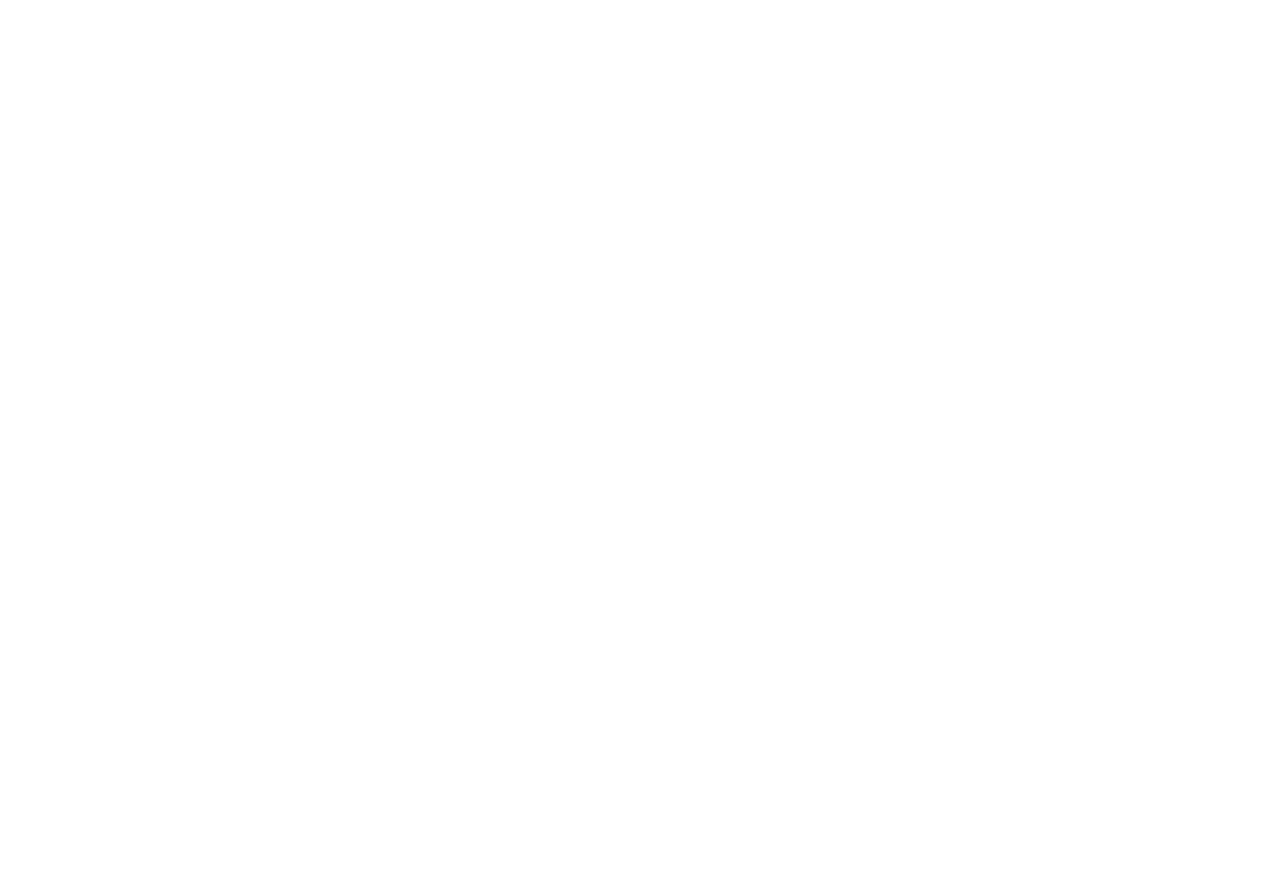
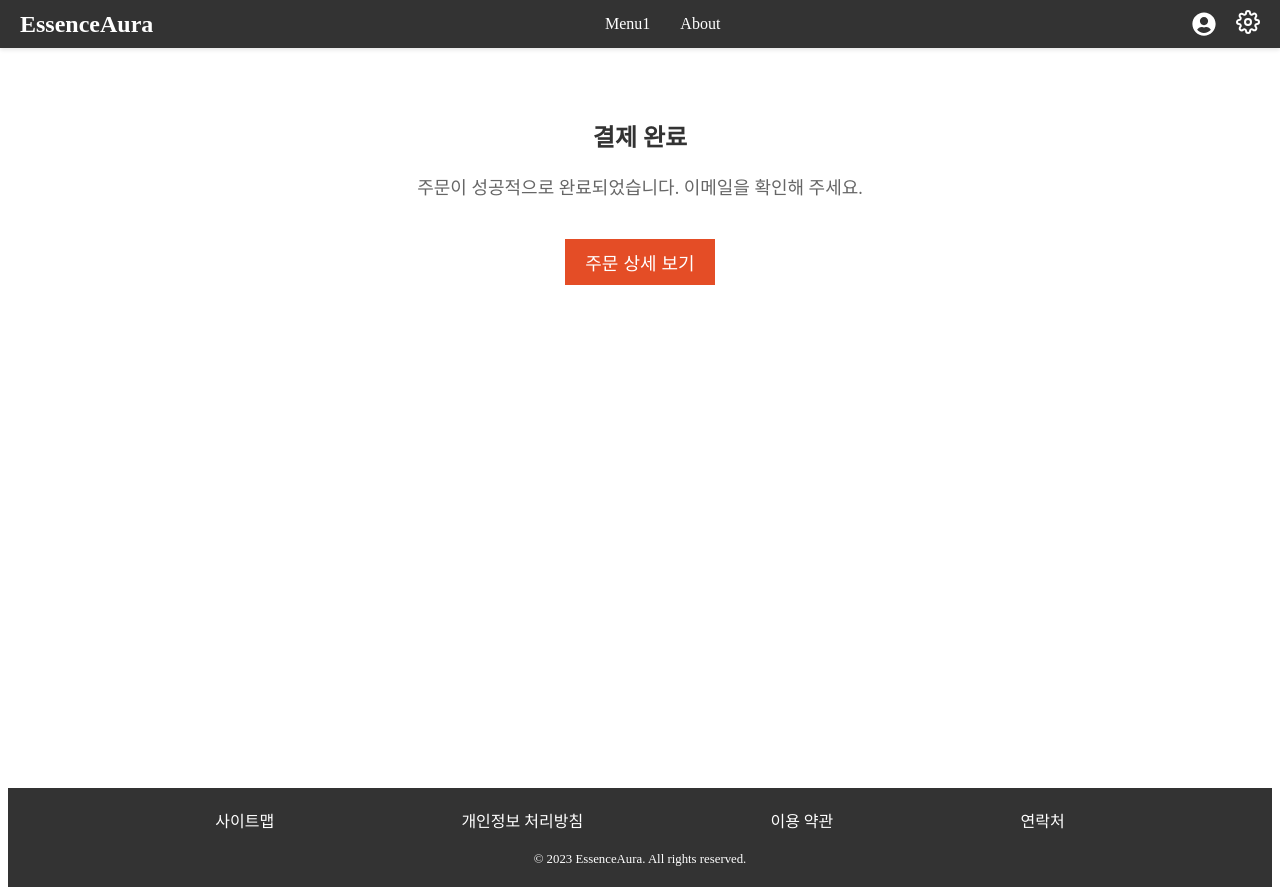
Before and after one commit to Akows/prj08EssenceAura, a React (Vite) app in the folder frontend/: page /confirm in a window 1280 px wide. Before the commit this address had no page. Before the commit the page ends 800 px from the top, so only its background shows below. Built offline with nearby package versions, Linux system fonts and the light colour scheme.

Commit message:
Design: 구매 확인 페이지 UI 구현. Feat: 구매 확인 페이지에서 버튼을 클릭했을때, 회원 정보 페이지로 넘어가되 useLocation로 URL 쿼리 파라미터를 제어하여 구매내역 컴포넌트가 바로 출력되는 기능을 구현.

```diff
--- a/frontend/src/App.tsx
+++ b/frontend/src/App.tsx
@@ -11,6 +11,7 @@ import RegistrationPage from './pages/auth/RegistrationPage';
 import LoginPage from './pages/auth/LoginPage';
 import UserProfilePage from './pages/auth/UserProfilePage';
 import FindAccountPage from './pages/auth/FindAccountPage';
+import PaymentConfirmationPage from './pages/shop/PaymentConfirmationPage';
 
 function App() {
     return (
@@ -23,6 +24,10 @@ function App() {
                     <Route path="shopdetail" element={<ProductDetailPage />} />
                     <Route path="shopcart" element={<CartPage />} />
                     <Route path="checkout" element={<CheckoutPage />} />
+                    <Route
+                        path="confirm"
+                        element={<PaymentConfirmationPage />}
+                    />
 
                     <Route path="home" element={<ShopPage />} />
 
--- a/frontend/src/pages/auth/UserProfilePage.tsx
+++ b/frontend/src/pages/auth/UserProfilePage.tsx
@@ -1,4 +1,5 @@
-import React, { useState } from 'react';
+import React, { useEffect, useState } from 'react';
+import { useLocation } from 'react-router-dom';
 import styled from 'styled-components';
 
 interface TabProps {
@@ -109,6 +110,20 @@ const UserProfilePage = () => {
         alert('정보가 업데이트 되었습니다.');
     };
 
+    // URL에서 쿼리 파라미터를 읽기 위해 useLocation 사용
+    const location = useLocation();
+
+    // URL 쿼리 파라미터에 따라 activeTab 초기값 설정
+    useEffect(() => {
+        const searchParams = new URLSearchParams(location.search);
+        const tab = searchParams.get('tab');
+        if (tab) {
+            setActiveTab(tab);
+        } else {
+            setActiveTab('userInfo'); // 기본값을 회원정보 탭으로 설정
+        }
+    }, [location]);
+
     return (
         <Container>
             <Title>회원 정보 페이지</Title>
--- a/frontend/src/pages/shop/CheckoutPage.tsx
+++ b/frontend/src/pages/shop/CheckoutPage.tsx
@@ -143,14 +143,14 @@ const CheckoutPage: React.FC = () => {
         // 주문 로직 처리
         // 예시로 alert을 띄우고 페이지 이동
         alert('주문이 완료되었습니다.');
-        window.location.href = '/order-complete';
+        window.location.href = '/confirm';
     };
 
     // 주문 취소 버튼 클릭 핸들러
     const handleCancelOrder = () => {
         // 주문 취소 로직 처리
         // 예시로 홈페이지로 이동
-        window.location.href = '/';
+        window.location.href = '/shop';
     };
 
     return (
--- /dev/null
+++ b/frontend/src/pages/shop/PaymentConfirmationPage.tsx
@@ -0,0 +1,71 @@
+import React from 'react';
+import styled from 'styled-components';
+import { useNavigate } from 'react-router-dom';
+
+const ConfirmationContainer = styled.div`
+    margin: 30px;
+    max-width: 800px;
+    padding: 20px;
+    text-align: center;
+
+    @media (max-width: 768px) {
+        padding: 10px;
+    }
+`;
+
+const ConfirmationTitle = styled.h2`
+    font-size: 24px;
+    color: #333;
+    margin-bottom: 20px;
+`;
+
+const ConfirmationMessage = styled.p`
+    color: #666;
+    font-size: 18px;
+    margin-bottom: 40px;
+`;
+
+const ConfirmationButton = styled.button`
+    background-color: #e44d26;
+    color: white;
+    text-decoration: none;
+    padding: 10px 20px;
+    font-size: 18px;
+    border: none;
+    cursor: pointer;
+
+    &:hover {
+        background-color: #f55f3b;
+    }
+
+    @media (max-width: 768px) {
+        width: 100%;
+        display: block;
+    }
+`;
+
+const PaymentConfirmationPage: React.FC = () => {
+    const navigate = useNavigate();
+
+    // 주문하기 버튼 클릭 핸들러
+    const handleConfirmOrder = () => {
+        // 주문 로직 처리
+        // 예시로 alert을 띄우고 페이지 이동
+        alert('주문이 완료되었습니다.');
+        navigate('/user?tab=orders');
+    };
+
+    return (
+        <ConfirmationContainer>
+            <ConfirmationTitle>결제 완료</ConfirmationTitle>
+            <ConfirmationMessage>
+                주문이 성공적으로 완료되었습니다. 이메일을 확인해 주세요.
+            </ConfirmationMessage>
+            <ConfirmationButton onClick={handleConfirmOrder}>
+                주문 상세 보기
+            </ConfirmationButton>
+        </ConfirmationContainer>
+    );
+};
+
+export default PaymentConfirmationPage;
```
